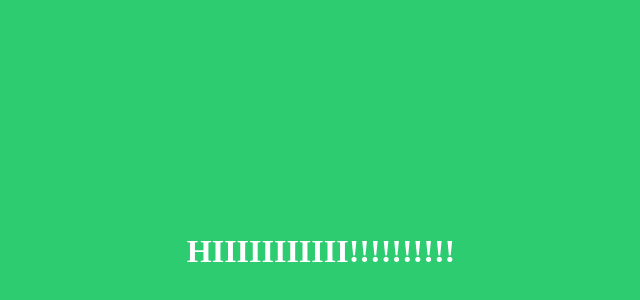
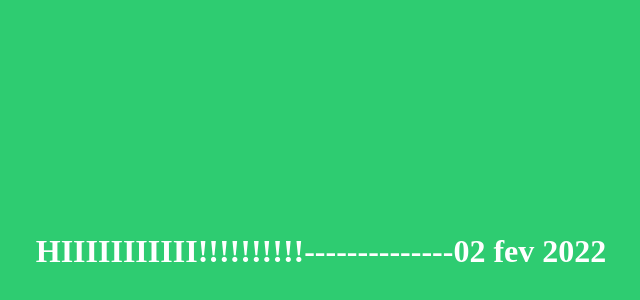
Before and after one commit to Joselinefotie/Hello, a plain HTML site: page index.html in a window 1280 px wide. Shown: the part 108-408 px from the top of the page, without its empty margins (327-967 px from the left). Drawn offline with Linux system fonts and the light colour scheme.

Commit message:
Update index.html
ajout de date

```diff
--- a/index.html
+++ b/index.html
@@ -19,6 +19,6 @@
 }
 </style>
    <body>
-    <h1>HIIIIIIIIIII!!!!!!!!!!</h1>
+    <h1>HIIIIIIIIIII!!!!!!!!!!--------------02 fev 2022</h1>
    </body>
   </html>
```
